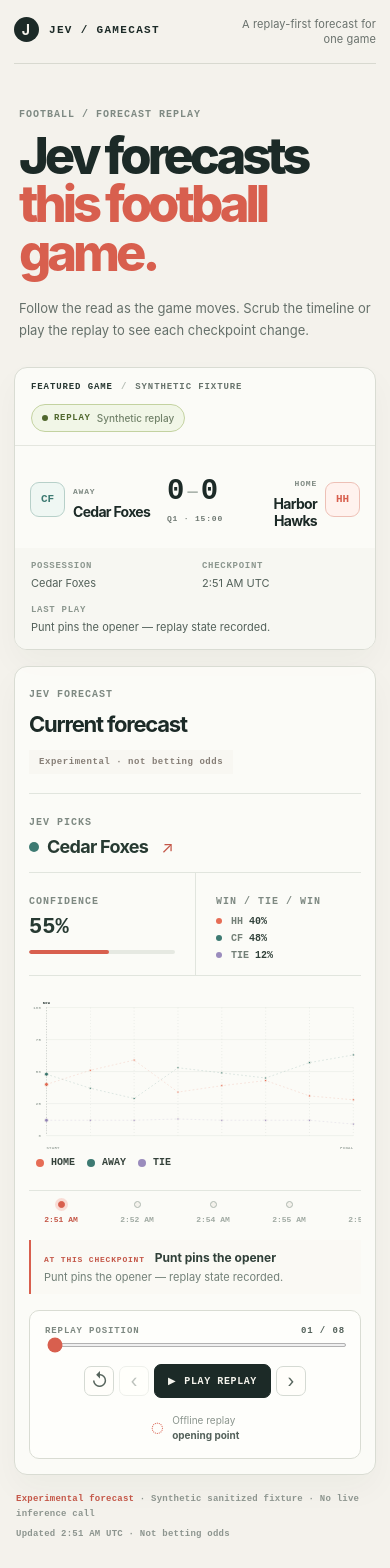
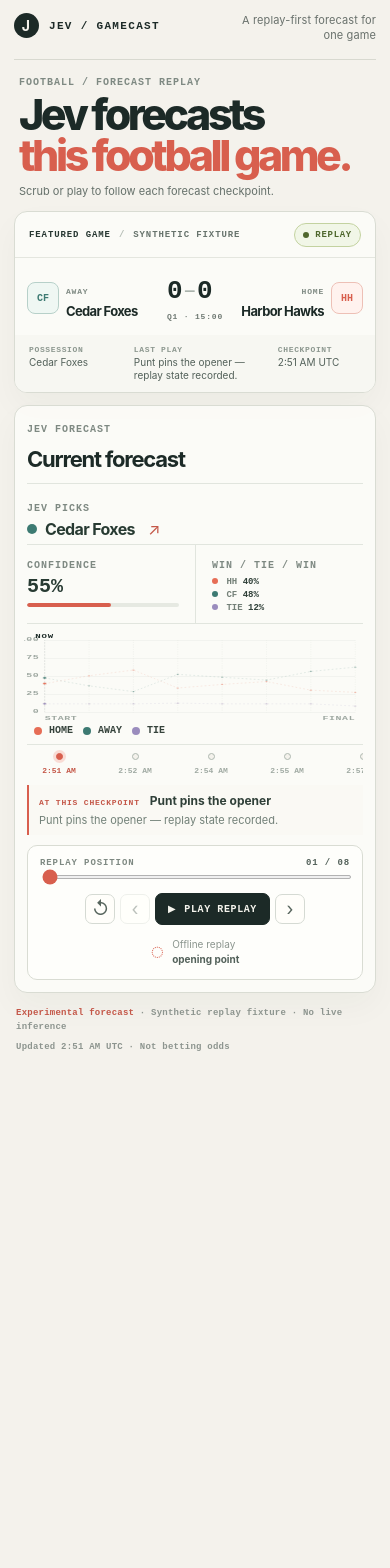
Before and after one commit to narulaskaran/jav-gamecast, a React (Vite) app: page / in a window 390 px wide. Shown: the top 1568 px of the page. After the commit the page ends 1080 px from the top, so only its background shows below. Built offline with nearby package versions, Linux system fonts and the light colour scheme.

Commit message:
fix: repair Gamecast viewport and live state disclosures

```diff
--- a/src/App.tsx
+++ b/src/App.tsx
@@ -23,6 +23,17 @@ const statusDescription: Record<FeedStatus, string> = {
   LIMITED: 'Limited live data',
   MOCK: 'Mock data',
 }
+const disclosureCopy: Record<FeedStatus, { source: string; inference: string }> = {
+  REPLAY: { source: 'Synthetic replay fixture', inference: 'No live inference' },
+  LIVE: { source: 'Live ESPN snapshot', inference: 'Live inference state' },
+  STALE: { source: 'ESPN snapshot stale', inference: 'Showing last available inference' },
+  ERROR: { source: 'ESPN snapshot unavailable', inference: 'Showing fallback forecast' },
+  LIMITED: { source: 'ESPN snapshot limited', inference: 'Inference may be incomplete' },
+  MOCK: { source: 'Mock data', inference: 'No live inference' },
+}
+
+const sourceFeedStatus = (source: ForecastSource | BrowserForecastSource): FeedStatus | undefined =>
+  'feedStatus' in source ? source.feedStatus : undefined
 
 const StatusPill = ({ label }: { label: FeedStatus }) => (
   <span className={`status-pill status-${label.toLowerCase()} is-current`} data-status={label} aria-label={`${statusDescription[label]} status`}>
@@ -34,23 +45,30 @@ const StatusPill = ({ label }: { label: FeedStatus }) => (
 
 export const App = ({ forecastSource = defaultForecastSource, gameStateSource = fixtureGameStateSource }: AppProps) => {
   const [points, setPoints] = useState(() => forecastSource.getPoints())
+  const [sourceStatus, setSourceStatus] = useState<FeedStatus | undefined>(() => sourceFeedStatus(forecastSource))
   const [replay, dispatch] = useReducer(replayReducer, points.length, initialReplayState)
   const pointIndex = Math.max(0, Math.min(replay.index, points.length - 1))
   const point = points[pointIndex]
   const snapshot = gameStateSource.getSnapshotAt(pointIndex)
   const game = snapshot.state
-  const status = 'feedStatus' in forecastSource && forecastSource.feedStatus ? forecastSource.feedStatus : snapshot.status
+  const status = sourceStatus ?? snapshot.status
   const awayCode = teamCode(game.awayTeam)
   const homeCode = teamCode(game.homeTeam)
   const updateAge = pointIndex === 0 ? 'opening point' : `${Math.round(point.elapsedSeconds / 60)} min into replay`
 
   useEffect(() => {
     setPoints(forecastSource.getPoints())
+    setSourceStatus(sourceFeedStatus(forecastSource))
     if (!('refresh' in forecastSource)) return undefined
     let active = true
     void forecastSource.refresh().then((nextPoints) => {
-      if (active) setPoints(nextPoints)
-    }, () => undefined)
+      if (active) {
+        setPoints(nextPoints)
+        setSourceStatus(sourceFeedStatus(forecastSource))
+      }
+    }, () => {
+      if (active) setSourceStatus(sourceFeedStatus(forecastSource))
+    })
     return () => { active = false }
   }, [forecastSource])
 
@@ -63,7 +81,7 @@ export const App = ({ forecastSource = defaultForecastSource, gameStateSource =
   const step = (delta: number) => dispatch({ type: 'step', delta, total: points.length })
 
   return (
-    <main className="page-shell">
+    <main className="page-shell" data-flow="promise matchup forecast chart timeline">
       <header className="site-header">
         <a className="brand" href="/" aria-label="Jev Gamecast home"><span className="brand-mark">J</span><span>JEV / GAMECAST</span></a>
         <p className="positioning">A replay-first forecast for one game</p>
@@ -74,12 +92,12 @@ export const App = ({ forecastSource = defaultForecastSource, gameStateSource =
           <p className="eyebrow">Football / forecast replay</p>
           <h1 id="page-title">Jev forecasts<br /><em>this football game.</em></h1>
         </div>
-        <p className="intro-copy">Follow the read as the game moves. Scrub the timeline or play the replay to see each checkpoint change.</p>
+        <p className="intro-copy">Scrub or play to follow each forecast checkpoint.</p>
       </section>
 
       <section className="game-card" aria-label="Featured game">
         <div className="game-card-top">
-          <div className="fixture-label"><span>Featured game</span><span className="muted-divider" aria-hidden="true">/</span><span>{status === 'LIVE' ? 'ESPN snapshot' : 'Synthetic fixture'}</span></div>
+          <div className="fixture-label"><span>Featured game</span><span className="muted-divider" aria-hidden="true">/</span><span>{status === 'REPLAY' || status === 'MOCK' ? 'Synthetic fixture' : 'ESPN snapshot'}</span></div>
           <StatusPill label={status} />
         </div>
         <div className="matchup">
@@ -119,7 +137,7 @@ export const App = ({ forecastSource = defaultForecastSource, gameStateSource =
         </section>
       </section>
 
-      <footer className="disclosure"><span><b>Experimental forecast</b> · Synthetic sanitized fixture · No live inference call</span><span>Updated {formatTimestamp(point.timestamp)} UTC · Not betting odds</span></footer>
+      <footer className="disclosure" data-disclosure-status={status}><span><b>Experimental forecast</b> · {disclosureCopy[status].source} · {disclosureCopy[status].inference}</span><span>Updated {formatTimestamp(point.timestamp)} UTC · Not betting odds</span></footer>
     </main>
   )
 }
--- a/src/ForecastChart.tsx
+++ b/src/ForecastChart.tsx
@@ -32,7 +32,7 @@ export const ForecastChart = ({ points, currentIndex, game }: ForecastChartProps
   return (
     <div className="chart-shell">
       <div className="chart-wrap">
-        <svg className="forecast-chart" viewBox={`0 0 ${WIDTH} ${HEIGHT}`} role="img" aria-label={`Historical forecast chart for ${game.homeTeam}, ${game.awayTeam}, and tie probabilities`}>
+        <svg className="forecast-chart" viewBox={`0 0 ${WIDTH} ${HEIGHT}`} preserveAspectRatio="none" role="img" aria-label={`Historical forecast chart for ${game.homeTeam}, ${game.awayTeam}, and tie probabilities`}>
           {[0, 25, 50, 75, 100].map((value) => (
             <g key={value}>
               <line className="grid-line" x1={PADDING.left} x2={WIDTH - PADDING.right} y1={yFor(value)} y2={yFor(value)} />
--- a/src/styles.css
+++ b/src/styles.css
@@ -10,13 +10,13 @@
 body { margin: 0; min-width: 320px; background: #f4f2ec; }
 button, input { font: inherit; }
 button { cursor: pointer; }
-.page-shell { width: min(1180px, calc(100% - 64px)); margin: 0 auto; padding: 28px 0 34px; }
+.page-shell { width: min(1180px, calc(100% - 64px)); margin: 0 auto; padding: 20px 0 26px; }
 .site-header { display: flex; justify-content: space-between; align-items: center; min-height: 34px; border-bottom: 1px solid #d8d9d0; padding-bottom: 20px; }
 .brand { display: inline-flex; align-items: center; gap: 10px; color: #1c2a27; font: 600 11px 'DM Mono', ui-monospace, monospace; letter-spacing: .12em; text-decoration: none; }
 .brand-mark { display: grid; place-items: center; width: 25px; height: 25px; border-radius: 50%; color: #f4f2ec; background: #1c2a27; font: 700 14px Inter, sans-serif; }
 .positioning { margin: 0; color: #69716c; font-size: 12px; letter-spacing: .01em; }
 .eyebrow, .team-label, .fixture-label, .event-kicker, .scrubber-label, .detail-label { color: #7e8982; font: 600 10px 'DM Mono', ui-monospace, monospace; letter-spacing: .1em; text-transform: uppercase; }
-.intro { display: flex; justify-content: space-between; align-items: end; gap: 48px; padding: 62px 3.5% 34px; }
+.intro { display: flex; justify-content: space-between; align-items: end; gap: 48px; padding: 30px 3.5% 18px; }
 .eyebrow { margin: 0 0 12px; }
 h1, h2, p { margin-top: 0; }
 h1 { margin-bottom: 0; color: #1c2a27; font-size: clamp(42px, 6vw, 76px); line-height: .96; letter-spacing: -.08em; font-weight: 780; }
@@ -25,7 +25,7 @@ h1 em { color: #d85f4e; font-style: normal; }
 .game-card, .forecast-panel, .replay-controls { border: 1px solid #d9dcd3; background: rgba(255, 255, 252, .7); }
 .game-card, .forecast-panel { border-radius: 13px; box-shadow: 0 14px 32px rgba(33, 48, 42, .035); }
 .game-card { overflow: hidden; }
-.game-card-top { display: flex; justify-content: space-between; align-items: center; gap: 18px; padding: 16px 24px; border-bottom: 1px solid #e4e6df; }
+.game-card-top { display: flex; justify-content: space-between; align-items: center; gap: 18px; padding: 12px 20px; border-bottom: 1px solid #e4e6df; }
 .fixture-label { display: flex; align-items: center; gap: 8px; color: #67736c; font-size: 9px; }
 .fixture-label span:first-child { color: #263631; }
 .muted-divider { color: #b3bbb3; }
@@ -36,35 +36,35 @@ h1 em { color: #d85f4e; font-style: normal; }
 .status-stale, .status-limited { border-color: #e4c999; color: #946d2c; background: #fff7e9; }.status-stale .status-detail, .status-limited .status-detail { color: #9b835b; }
 .status-error { border-color: #e3aaa0; color: #ae4b3d; background: #fff1ee; }.status-error .status-detail { color: #ad746b; }
 .status-mock { border-color: #cbc0df; color: #725a9c; background: #f6f2fc; }.status-mock .status-detail { color: #8b7ca6; }
-.matchup { display: grid; grid-template-columns: 1fr auto 1fr; align-items: center; gap: 30px; padding: 34px 48px 28px; }
+.matchup { display: grid; grid-template-columns: 1fr auto 1fr; align-items: center; gap: 30px; padding: 24px 40px 20px; }
 .team { display: flex; align-items: center; gap: 15px; min-width: 0; }.team-home { justify-content: flex-end; text-align: right; }
 .team strong { display: block; margin-top: 5px; color: #1c2a27; font-size: clamp(17px, 2vw, 23px); letter-spacing: -.05em; overflow-wrap: anywhere; }
 .team-code { display: grid; place-items: center; flex: 0 0 auto; width: 48px; height: 48px; border: 1px solid #b7d0c9; border-radius: 12px; color: #3d7a72; background: #eff7f3; font: 700 14px 'DM Mono', ui-monospace, monospace; }
 .home-code { border-color: #edc0b6; color: #d85f4e; background: #fff2ee; }
 .scoreboard { text-align: center; }.score { display: flex; align-items: center; gap: 14px; color: #1c2a27; font: 700 40px 'DM Mono', ui-monospace, monospace; letter-spacing: -.1em; }.score span { color: #aab3ac; font-size: 22px; }.score-status { margin-top: 6px; color: #6f7973; font: 600 10px 'DM Mono', ui-monospace, monospace; letter-spacing: .1em; text-transform: uppercase; }
-.game-context { display: grid; grid-template-columns: .8fr 1.7fr .8fr; gap: 14px; padding: 15px 24px; color: #53615a; background: #f7f7f2; font-size: 11px; line-height: 1.5; }.game-context span { min-width: 0; }.game-context b { display: block; margin-bottom: 4px; color: #8c978f; font: 600 9px 'DM Mono', ui-monospace, monospace; letter-spacing: .08em; text-transform: uppercase; }
-.forecast-panel { margin-top: 16px; padding: 27px 30px 18px; }.forecast-panel-top { display: flex; justify-content: space-between; align-items: start; gap: 18px; }h2 { margin-bottom: 0; color: #1c2a27; font-size: 25px; line-height: 1.1; letter-spacing: -.055em; }.fictional-tag { padding: 7px 10px; color: #867e76; background: #f8f7f2; font: 600 9px 'DM Mono', ui-monospace, monospace; letter-spacing: .06em; white-space: nowrap; }
-.forecast-readout { display: grid; grid-template-columns: 1.15fr .7fr 1.65fr; gap: 0; margin-top: 22px; border-top: 1px solid #e1e5de; border-bottom: 1px solid #e1e5de; }.latest-choice, .metric, .probabilities { min-height: 78px; padding: 15px 20px 14px 0; }.metric, .probabilities { border-left: 1px solid #e1e5de; padding-left: 20px; }.chart-shell { margin-top: 22px; }.chart-wrap { overflow: hidden; margin: 0 -3px; }.forecast-chart { display: block; width: 100%; min-width: 0; height: auto; overflow: visible; }.grid-line { stroke: #e2e6df; stroke-width: 1; }.axis-label { fill: #9da7a0; font: 600 9px 'DM Mono', ui-monospace, monospace; letter-spacing: .06em; }.forecast-line, .future-line { transition: d .25s ease; }.event-marker { stroke: #c8d0c9; stroke-width: 1; stroke-dasharray: 2 5; opacity: .8; }.current-line { stroke: #1c2a27; stroke-width: 1; stroke-dasharray: 2 4; opacity: .5; }.current-label { fill: #1c2a27; font: 600 8px 'DM Mono', ui-monospace, monospace; letter-spacing: .1em; }
+.game-context { display: grid; grid-template-columns: .8fr 1.7fr .8fr; gap: 10px; padding: 11px 20px; color: #53615a; background: #f7f7f2; font-size: 10px; line-height: 1.4; }.game-context span { min-width: 0; }.game-context b { display: block; margin-bottom: 3px; color: #8c978f; font: 600 9px 'DM Mono', ui-monospace, monospace; letter-spacing: .08em; text-transform: uppercase; }
+.forecast-panel { margin-top: 12px; padding: 20px 24px 14px; }.forecast-panel-top { display: flex; justify-content: space-between; align-items: start; gap: 18px; }h2 { margin-bottom: 0; color: #1c2a27; font-size: 25px; line-height: 1.1; letter-spacing: -.055em; }.fictional-tag { padding: 6px 9px; color: #867e76; background: #f8f7f2; font: 600 9px 'DM Mono', ui-monospace, monospace; letter-spacing: .06em; white-space: nowrap; }
+.forecast-readout { display: grid; grid-template-columns: 1.15fr .7fr 1.65fr; gap: 0; margin-top: 14px; border-top: 1px solid #e1e5de; border-bottom: 1px solid #e1e5de; }.latest-choice, .metric, .probabilities { min-height: 64px; padding: 11px 16px 10px 0; }.metric, .probabilities { border-left: 1px solid #e1e5de; padding-left: 16px; }.chart-shell { margin-top: 14px; }.chart-wrap { overflow: hidden; margin: 0 -3px; }.forecast-chart { display: block; width: 100%; min-width: 0; height: 150px; overflow: visible; }.grid-line { stroke: #e2e6df; stroke-width: 1; }.axis-label { fill: #9da7a0; font: 600 15px 'DM Mono', ui-monospace, monospace; letter-spacing: .06em; }.forecast-line, .future-line { transition: d .25s ease; }.event-marker { stroke: #c8d0c9; stroke-width: 1; stroke-dasharray: 2 5; opacity: .8; }.current-line { stroke: #1c2a27; stroke-width: 1; stroke-dasharray: 2 4; opacity: .5; }.current-label { fill: #1c2a27; font: 600 14px 'DM Mono', ui-monospace, monospace; letter-spacing: .1em; }
 .legend { display: flex; flex-wrap: wrap; gap: 20px; padding: 1px 7px 0 46px; }.legend-item { display: inline-flex; align-items: center; gap: 7px; color: #748078; font-size: 11px; }.legend-item i { display: inline-block; width: 8px; height: 8px; border-radius: 50%; }.legend-item b { color: #35423b; font: 600 10px 'DM Mono', ui-monospace, monospace; text-transform: uppercase; }.legend-long { color: #8d9890; }
-.event-rail { display: flex; justify-content: space-between; gap: 4px; margin: 22px 0 0; border-top: 1px solid #e2e6df; padding-top: 10px; }.event-pin { display: flex; flex-direction: column; align-items: center; gap: 7px; min-width: 0; border: 0; padding: 0; color: #a0aaa3; background: none; }.event-pin-dot { width: 7px; height: 7px; border: 1px solid #adb7af; border-radius: 50%; background: #f4f2ec; }.event-pin-time { overflow: hidden; max-width: 70px; font: 600 8px 'DM Mono', ui-monospace, monospace; white-space: nowrap; text-overflow: ellipsis; }.event-pin:hover .event-pin-dot, .event-pin.is-selected .event-pin-dot { border-color: #d85f4e; background: #d85f4e; box-shadow: 0 0 0 3px #f9dcd5; }.event-pin.is-selected .event-pin-time { color: #c45748; }
-.current-event { display: flex; align-items: baseline; gap: 12px; margin-top: 16px; border-left: 2px solid #d85f4e; padding: 10px 13px; color: #728078; background: #faf9f4; font-size: 11px; }.current-event .event-kicker { color: #c45748; font-size: 8px; }.current-event strong { color: #304039; font-size: 12px; }
-.replay-controls { display: grid; grid-template-columns: auto 1fr auto; align-items: center; gap: 26px; margin-top: 16px; border-radius: 10px; padding: 13px 17px; }.control-buttons { display: flex; align-items: center; gap: 5px; }.icon-button, .play-button { border: 1px solid #d5dad3; color: #56645c; background: #fffefa; }.icon-button { display: grid; place-items: center; width: 30px; height: 30px; border-radius: 7px; font-size: 18px; line-height: 1; }.play-button { display: flex; align-items: center; gap: 8px; height: 34px; border-radius: 7px; padding: 0 13px; color: #f5f4ed; border-color: #1c2a27; background: #1c2a27; font: 600 10px 'DM Mono', ui-monospace, monospace; letter-spacing: .06em; text-transform: uppercase; }.icon-button:hover { color: #c45748; border-color: #e8b6ad; }.icon-button:disabled { cursor: not-allowed; opacity: .4; }
+.event-rail { display: flex; justify-content: space-between; gap: 4px; margin: 8px 0 0; border-top: 1px solid #e2e6df; padding-top: 8px; }.event-pin { display: flex; flex-direction: column; align-items: center; gap: 6px; min-width: 0; border: 0; padding: 0; color: #a0aaa3; background: none; }.event-pin-dot { width: 7px; height: 7px; border: 1px solid #adb7af; border-radius: 50%; background: #f4f2ec; }.event-pin-time { overflow: hidden; max-width: 70px; font: 600 8px 'DM Mono', ui-monospace, monospace; white-space: nowrap; text-overflow: ellipsis; }.event-pin:hover .event-pin-dot, .event-pin.is-selected .event-pin-dot { border-color: #d85f4e; background: #d85f4e; box-shadow: 0 0 0 3px #f9dcd5; }.event-pin.is-selected .event-pin-time { color: #c45748; }
+.current-event { display: flex; align-items: baseline; gap: 12px; margin-top: 11px; border-left: 2px solid #d85f4e; padding: 8px 11px; color: #728078; background: #faf9f4; font-size: 11px; }.current-event .event-kicker { color: #c45748; font-size: 8px; }.current-event strong { color: #304039; font-size: 12px; }
+.replay-controls { display: grid; grid-template-columns: auto 1fr auto; align-items: center; gap: 20px; margin-top: 11px; border-radius: 10px; padding: 10px 14px; }.control-buttons { display: flex; align-items: center; gap: 5px; }.icon-button, .play-button { border: 1px solid #d5dad3; color: #56645c; background: #fffefa; }.icon-button { display: grid; place-items: center; width: 30px; height: 30px; border-radius: 7px; font-size: 18px; line-height: 1; }.play-button { display: flex; align-items: center; gap: 8px; height: 32px; border-radius: 7px; padding: 0 12px; color: #f5f4ed; border-color: #1c2a27; background: #1c2a27; font: 600 10px 'DM Mono', ui-monospace, monospace; letter-spacing: .06em; text-transform: uppercase; }.icon-button:hover { color: #c45748; border-color: #e8b6ad; }.icon-button:disabled { cursor: not-allowed; opacity: .4; }
 .scrubber { min-width: 0; }.scrubber-label { display: flex; justify-content: space-between; margin-bottom: 7px; font-size: 9px; }.scrubber-label span { color: #53615a; }input[type='range'] { display: block; width: 100%; height: 4px; accent-color: #d85f4e; cursor: pointer; }.replay-note { display: flex; align-items: center; gap: 8px; color: #8b958e; font-size: 10px; line-height: 1.5; white-space: nowrap; }.replay-note b { color: #53615a; font-weight: 650; }.replay-icon { color: #d85f4e; font-size: 23px; line-height: .5; }
 .choice-line { display: flex; align-items: center; gap: 8px; margin-top: 7px; }.choice-line strong { color: #273a32; font-size: 18px; letter-spacing: -.04em; }.choice-dot { width: 10px; height: 10px; border-radius: 50%; background: #9a8cbd; }.choice-home { background: #e66d56; }.choice-away { background: #3d7a72; }.choice-arrow { margin-left: 5px; color: #c45748; }.micro-copy { display: block; margin-top: 3px; color: #8b958e; font-size: 10px; }.metric > strong { display: block; margin-top: 7px; color: #273a32; font: 700 22px 'DM Mono', ui-monospace, monospace; }.metric-bar { display: block; height: 4px; margin-top: 10px; overflow: hidden; border-radius: 4px; background: #e6e9e2; }.metric-bar i { display: block; height: 100%; border-radius: inherit; background: #d85f4e; }.probabilities > div { display: flex; justify-content: space-between; gap: 8px; margin-top: 13px; color: #748078; font: 600 10px 'DM Mono', ui-monospace, monospace; }.probabilities span { white-space: nowrap; }.probabilities b { color: #304039; }.probabilities i { display: inline-block; width: 6px; height: 6px; margin-right: 3px; border-radius: 50%; }.home-swatch { background: #e66d56; }.away-swatch { background: #3d7a72; }.tie-swatch { background: #9a8cbd; }
-.disclosure { display: flex; justify-content: space-between; gap: 20px; padding: 19px 2px 0; color: #8d958f; font: 600 9px 'DM Mono', ui-monospace, monospace; line-height: 1.6; letter-spacing: .025em; }.disclosure b { color: #c45748; font-weight: 600; }
+.disclosure { display: flex; justify-content: space-between; gap: 20px; padding: 15px 2px 0; color: #8d958f; font: 600 9px 'DM Mono', ui-monospace, monospace; line-height: 1.6; letter-spacing: .025em; }.disclosure b { color: #c45748; font-weight: 600; }
 button:focus-visible, input:focus-visible, a:focus-visible { outline: 3px solid #9a8cbd; outline-offset: 3px; }
 @media (prefers-reduced-motion: reduce) { .forecast-line, .future-line { transition: none; } }
 @media (max-width: 760px) {
-  .page-shell { width: min(100% - 28px, 600px); padding-top: 17px; }
+  .page-shell { width: min(100% - 28px, 600px); padding-top: 13px; }
   .site-header { align-items: start; gap: 14px; padding-bottom: 16px; }.positioning { max-width: 150px; text-align: right; font-size: 11px; line-height: 1.35; }
-  .intro { display: block; padding: 45px 5px 26px; }.intro-copy { max-width: 390px; margin: 19px 0 0; }h1 { font-size: clamp(40px, 13vw, 58px); }
-  .game-card-top { align-items: start; flex-direction: column; gap: 12px; padding: 14px 16px 13px; }.status-pill { max-width: 100%; }
-  .matchup { gap: 9px; padding: 24px 15px 19px; }.team { gap: 8px; }.team-code { width: 35px; height: 35px; border-radius: 9px; font-size: 11px; }.team strong { font-size: 14px; }.team-label { font-size: 8px; }.score { gap: 6px; font-size: 29px; }.score span { font-size: 17px; }.score-status { font-size: 8px; }
-  .game-context { grid-template-columns: 1fr 1fr; padding: 13px 16px; }.game-context span:nth-child(2) { grid-column: 1 / -1; order: 3; }
-  .forecast-panel { padding: 22px 14px 15px; }.forecast-panel-top { display: block; }h2 { font-size: 22px; }.fictional-tag { display: inline-block; margin-top: 14px; }.forecast-readout { grid-template-columns: 1fr 1fr; margin-top: 19px; }.latest-choice { grid-column: 1 / -1; padding-bottom: 13px; }.metric { border-left: 0; border-top: 1px solid #e1e5de; padding-left: 0; }.probabilities { border-top: 1px solid #e1e5de; }.chart-shell { margin-top: 20px; }.legend { gap: 12px; padding-left: 7px; }.legend-long { display: none; }
-  .event-rail { overflow-x: auto; justify-content: flex-start; gap: 22px; padding: 10px 5px 0; }.event-pin { flex: 0 0 54px; }
-  .current-event { display: grid; grid-template-columns: auto 1fr; gap: 5px 10px; }.current-event > span:last-child { grid-column: 1 / -1; }
-  .replay-controls { grid-template-columns: 1fr; gap: 15px; padding: 15px; }.control-buttons { justify-content: center; }.replay-note { justify-self: center; }.scrubber { order: -1; }
-  .probabilities > div { flex-direction: column; gap: 6px; margin-top: 8px; }
-  .disclosure { display: block; padding: 17px 2px 0; }.disclosure span { display: block; }.disclosure span + span { margin-top: 6px; }
+  .intro { display: block; padding: 17px 5px 12px; }.intro-copy { max-width: 390px; margin: 8px 0 0; font-size: 11px; line-height: 1.35; }h1 { font-size: clamp(34px, 11vw, 48px); }.intro .eyebrow { margin-bottom: 6px; }
+  .game-card-top { align-items: center; flex-direction: row; gap: 10px; padding: 11px 14px 10px; }.status-pill { max-width: 100%; padding: 6px 8px; }.status-detail { display: none; }
+  .matchup { gap: 7px; padding: 18px 12px 14px; }.team { gap: 7px; }.team-code { width: 32px; height: 32px; border-radius: 8px; font-size: 10px; }.team strong { font-size: 13px; }.team-label { font-size: 8px; }.score { gap: 5px; font-size: 26px; }.score span { font-size: 16px; }.score-status { font-size: 8px; }
+  .game-context { grid-template-columns: 1fr 1.4fr .85fr; gap: 7px; padding: 10px 14px; font-size: 10px; line-height: 1.3; }.game-context span:nth-child(2) { grid-column: auto; order: initial; }.game-context b { margin-bottom: 2px; font-size: 8px; }
+  .forecast-panel { padding: 18px 12px 12px; }.forecast-panel-top { display: block; }h2 { font-size: 22px; }.fictional-tag { display: none; }.forecast-readout { grid-template-columns: 1fr 1fr; margin-top: 12px; }.latest-choice { grid-column: 1 / -1; min-height: 50px; padding-bottom: 5px; }.choice-line { margin-top: 4px; }.choice-line strong { font-size: 16px; }.metric, .probabilities { min-height: 64px; padding-top: 7px; }.metric { border-left: 0; border-top: 1px solid #e1e5de; padding-left: 0; }.probabilities { border-top: 1px solid #e1e5de; }.metric > strong { margin-top: 3px; font-size: 20px; }.metric-bar { margin-top: 5px; }.probabilities > div { gap: 3px; margin-top: 5px; font-size: 9px; }.chart-shell { margin-top: 10px; }.forecast-chart { height: 90px; }.axis-label { font-size: 22px; }.current-label { font-size: 20px; }.legend { gap: 10px; padding-left: 7px; }.legend-long { display: none; }
+  .event-rail { overflow-x: auto; justify-content: flex-start; gap: 22px; margin-top: 8px; padding: 8px 5px 0; }.event-pin { flex: 0 0 54px; }
+  .current-event { display: grid; grid-template-columns: auto 1fr; gap: 5px 10px; margin-top: 10px; padding: 8px 10px; }.current-event > span:last-child { grid-column: 1 / -1; }
+  .replay-controls { grid-template-columns: 1fr; gap: 12px; margin-top: 10px; padding: 12px; }.control-buttons { justify-content: center; }.replay-note { justify-self: center; }.scrubber { order: -1; }
+  .probabilities > div { flex-direction: column; gap: 3px; margin-top: 5px; }
+  .disclosure { display: block; padding: 13px 2px 0; }.disclosure span { display: block; }.disclosure span + span { margin-top: 5px; }
 }
```
Also changed, not shown: 1 other file (tests, documents, lock files or other folders).
